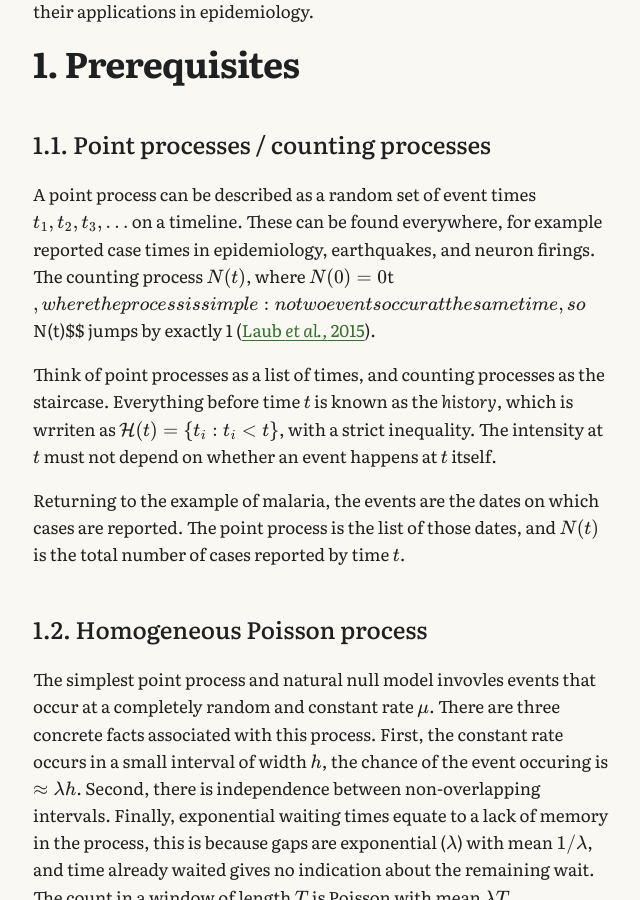
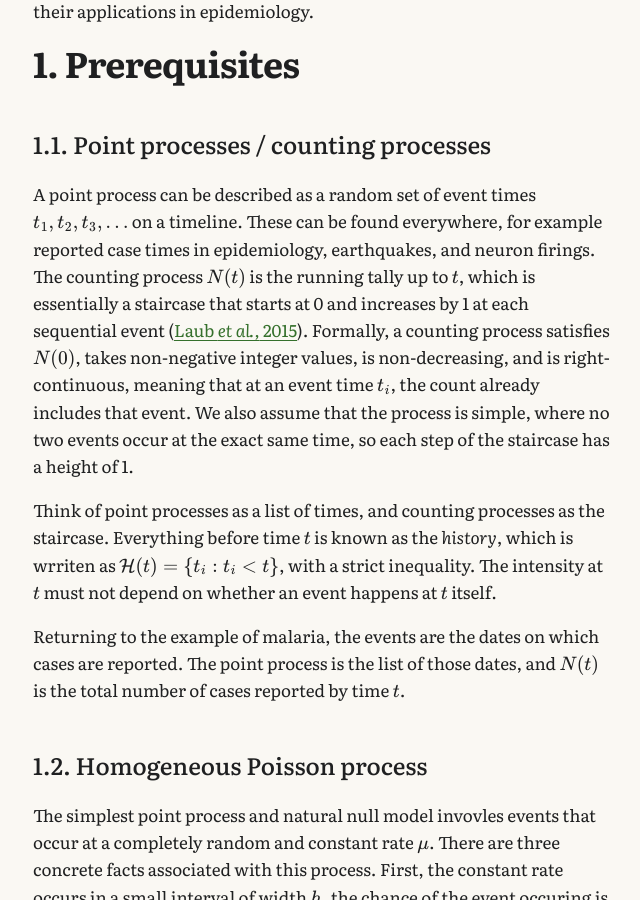
Before and after one commit to timj-wood/timj-wood.github.io, a Jekyll site: the page built from _posts/2026-09-20-hawkes-processes.md, in a window 1280 px wide and 900 px high, scrolled down 1166 px. Shown: the whole window, without its empty margins (284-924 px from the left). Built offline with Jekyll 4.4.1, drawn with Linux system fonts in a browser that asks for light colours; some of the changed text lies outside the part shown.

Commit message:
Refine explanation of point and counting processes
Clarified the definition of counting processes and their properties, including the description of the process as a staircase and the inclusion of event times in the count.

```diff
--- a/_posts/2026-09-20-hawkes-processes.md
+++ b/_posts/2026-09-20-hawkes-processes.md
@@ -20,7 +20,7 @@ This post introduces Hawkes processes from scratch, building up to their applica
 
 ## 1.1. Point processes / counting processes
 
-A point process can be described as a random set of event times $$t_1, t_2, t_3, ...$$ on a timeline. These can be found everywhere, for example reported case times in epidemiology, earthquakes, and neuron firings. The counting process $$N(t)$$, where $$N(0) = 0%%, non-decreasing, integer-valued, and right-continuous, is the running tally up to $$t$$, where the process is simple: no two events occur at the same time, so $$N(t)$$ jumps by exactly 1 ([Laub *et al.,* 2015](https://arxiv.org/pdf/1507.02822)).
+A point process can be described as a random set of event times $$t_1, t_2, t_3, ...$$ on a timeline. These can be found everywhere, for example reported case times in epidemiology, earthquakes, and neuron firings. The counting process $$N(t)$$ is the running tally up to $$t$$, which is essentially a staircase that starts at 0 and increases by 1 at each sequential event ([Laub *et al.,* 2015](https://arxiv.org/pdf/1507.02822)). Formally, a counting process satisfies $$N(0)$$, takes non-negative integer values, is non-decreasing, and is right-continuous, meaning that at an event time $$t_i$$, the count already includes that event. We also assume that the process is simple, where no two events occur at the exact same time, so each step of the staircase has a height of 1.
 
 Think of point processes as a list of times, and counting processes as the staircase. Everything before time $$t$$ is known as the *history*, which is wrriten as $$\mathcal{H}(t) = \{t_i:t_i<t\}$$, with a strict inequality. The intensity at $$t$$ must not depend on whether an event happens at $$t$$ itself.
 
```
